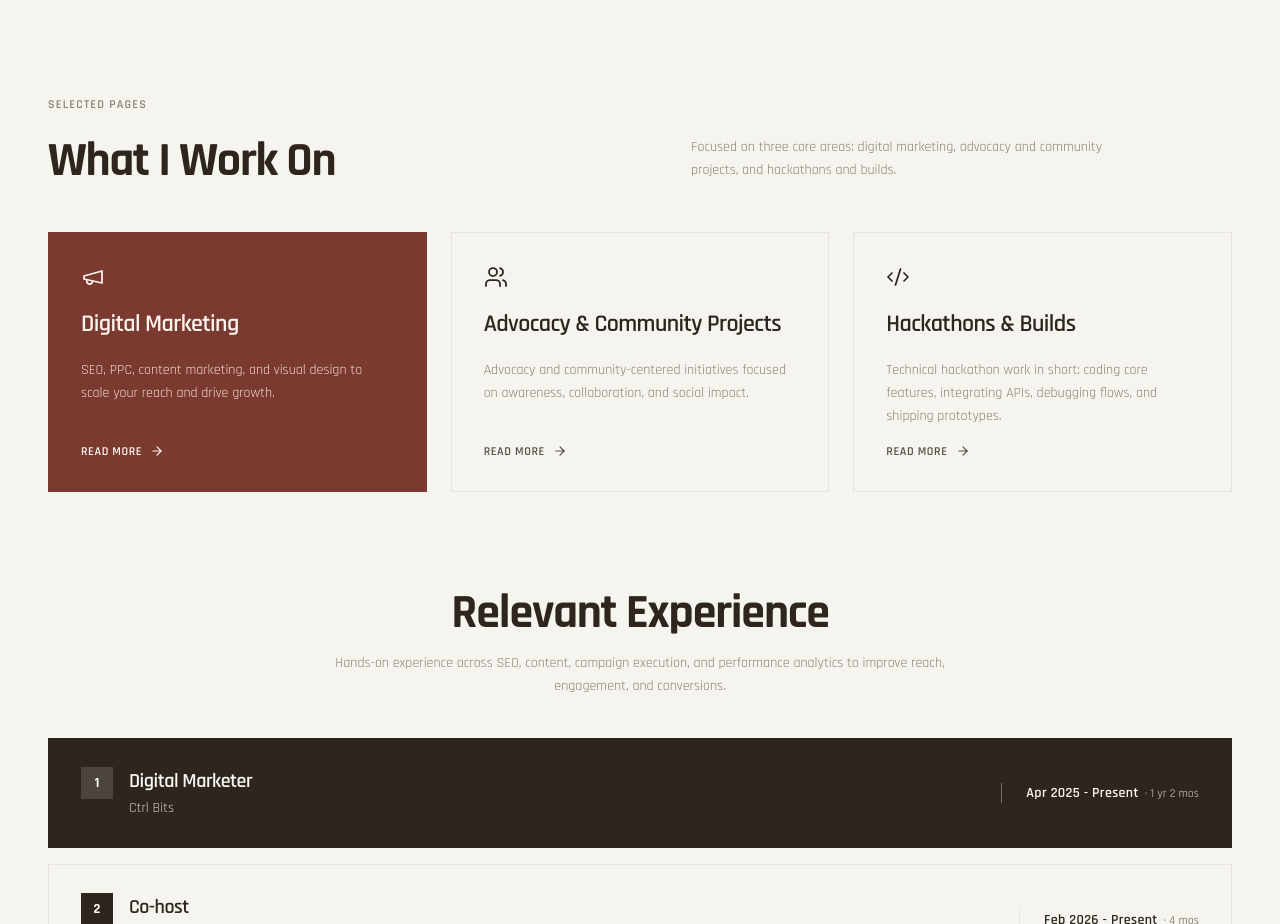
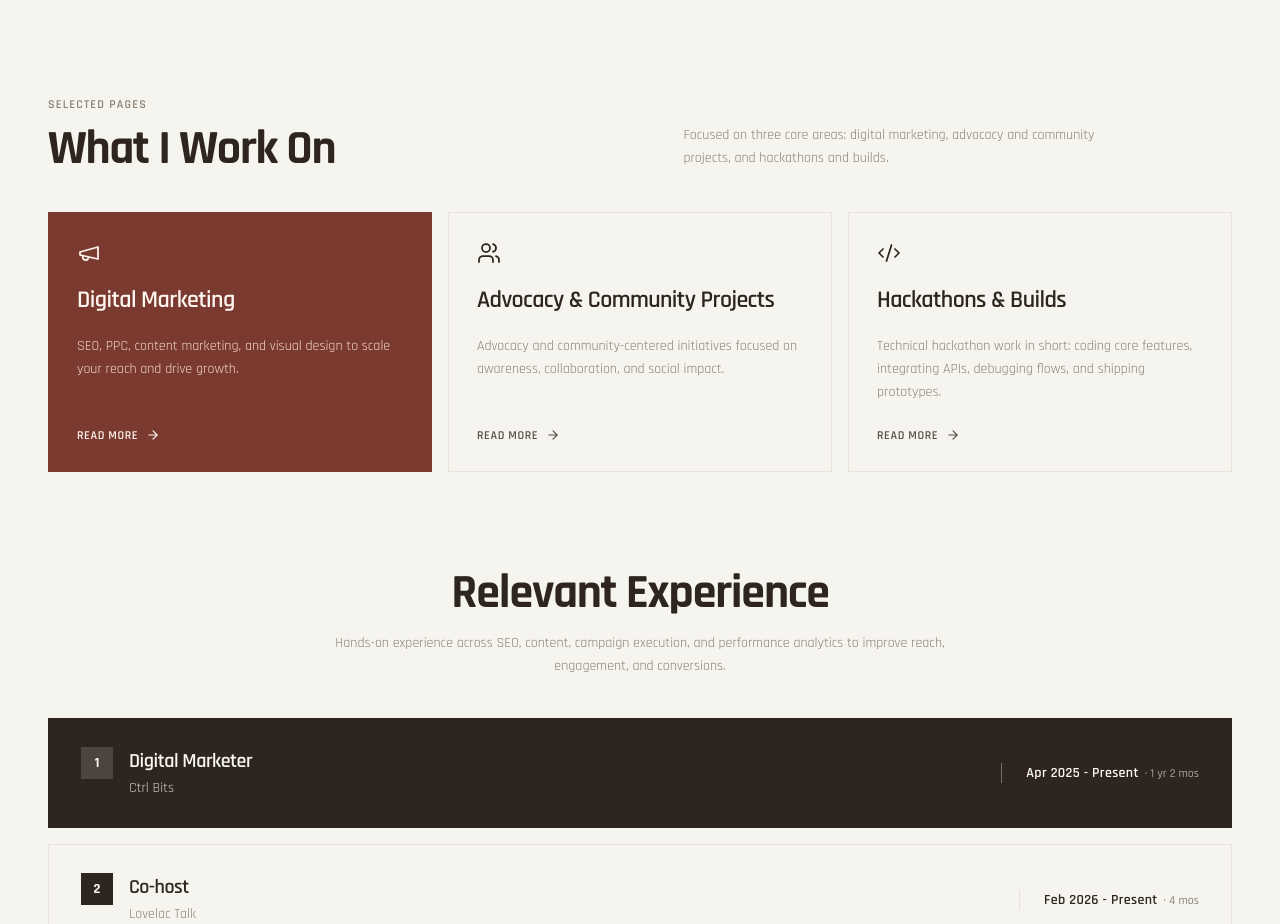
Before and after one commit to dhirendraxd/dhiren_website, a React (Vite) app: page / in a window 1280 px wide. Shown: the part 800-1724 px from the top of the page. Built offline with nearby package versions, Linux system fonts and the light colour scheme; the HTML template or start-up script is replaced by a standard one.

Commit message:
style: adjust padding and spacing in AboutSection for improved layout

```diff
--- a/src/components/AboutSection.tsx
+++ b/src/components/AboutSection.tsx
@@ -56,11 +56,11 @@ const AboutSection = () => {
   ];
 
   return (
-    <section id="about" className="scroll-mt-24 pt-24 pb-14 md:pb-16 px-8 md:px-12 bg-card font-rajdhani" role="region" aria-label="About section">
+    <section id="about" className="scroll-mt-24 pt-24 pb-10 md:pb-12 px-8 md:px-12 bg-card font-rajdhani" role="region" aria-label="About section">
       <div className="max-w-[84rem] mx-auto">
-        <div className="space-y-12">
+        <div className="space-y-10">
           <motion.div
-            className="space-y-6"
+            className="space-y-3"
             initial={{ opacity: 0, y: -20 }}
             whileInView={{ opacity: 1, y: 0 }}
             transition={{ duration: 0.5 }}
@@ -68,7 +68,7 @@ const AboutSection = () => {
           >
             <p className="text-xs uppercase tracking-widest font-semibold text-muted-foreground">Selected Pages</p>
 
-            <div className="grid md:grid-cols-[1.1fr_1fr] gap-8 md:gap-12 items-start">
+            <div className="grid md:grid-cols-[1.1fr_1fr] gap-6 md:gap-8 items-start">
               <h2 className="text-4xl md:text-5xl font-bold tracking-tight text-foreground leading-tight max-w-md">
                 What I Work On
               </h2>
@@ -79,7 +79,7 @@ const AboutSection = () => {
             </div>
           </motion.div>
 
-          <div className="grid md:grid-cols-2 xl:grid-cols-3 gap-6">
+          <div className="grid md:grid-cols-2 xl:grid-cols-3 gap-4">
             {workAreas.map((area, index) => {
               const Icon = area.icon;
               const isHighlighted = index === 0;
@@ -87,7 +87,7 @@ const AboutSection = () => {
               return (
                 <motion.div
                   key={area.title}
-                  className={`border min-h-[260px] p-8 flex flex-col justify-between ${
+                  className={`border min-h-[260px] p-7 flex flex-col justify-between ${
                     isHighlighted
                       ? "bg-[#7A3A30] border-[#7A3A30] text-[#FFF5F0]"
                       : "bg-card border-border text-foreground"
```
